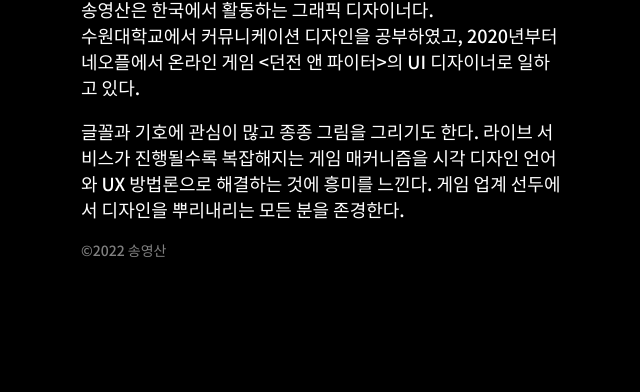
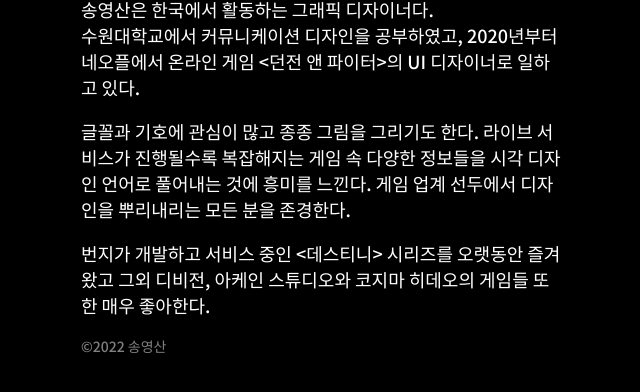
Before and after one commit to Ozhorn/Ozhorn, a plain HTML site: page index.html in a window 1280 px wide. Shown: the part 126-518 px from the top of the page, without its empty margins (127-767 px from the left). Drawn offline with Linux system fonts and the light colour scheme.

Commit message:
Update index.html

```diff
--- a/index.html
+++ b/index.html
@@ -20,7 +20,9 @@
         <p>송영산은 한국에서 활동하는 그래픽 디자이너다.
            <br>수원대학교에서 커뮤니케이션 디자인을 공부하였고, 2020년부터 네오플에서 온라인 게임 <던전 앤 파이터>의 UI 디자이너로 일하고 있다.</p>
 
-        <p>글꼴과 기호에 관심이 많고 종종 그림을 그리기도 한다. 라이브 서비스가 진행될수록 복잡해지는 게임 매커니즘을 시각 디자인 언어와 UX 방법론으로 해결하는 것에 흥미를 느낀다. 게임 업계 선두에서 디자인을 뿌리내리는 모든 분을 존경한다.</p>
+        <p>글꼴과 기호에 관심이 많고 종종 그림을 그리기도 한다. 라이브 서비스가 진행될수록 복잡해지는 게임 속 다양한 정보들을 시각 디자인 언어로 풀어내는 것에 흥미를 느낀다. 게임 업계 선두에서 디자인을 뿌리내리는 모든 분을 존경한다.</p>
+
+        <p>번지가 개발하고 서비스 중인 <데스티니> 시리즈를 오랫동안 즐겨왔고 그외 디비전, 아케인 스튜디오와 코지마 히데오의 게임들 또한 매우 좋아한다. </p>
     </body>
 
     <footer>
```
